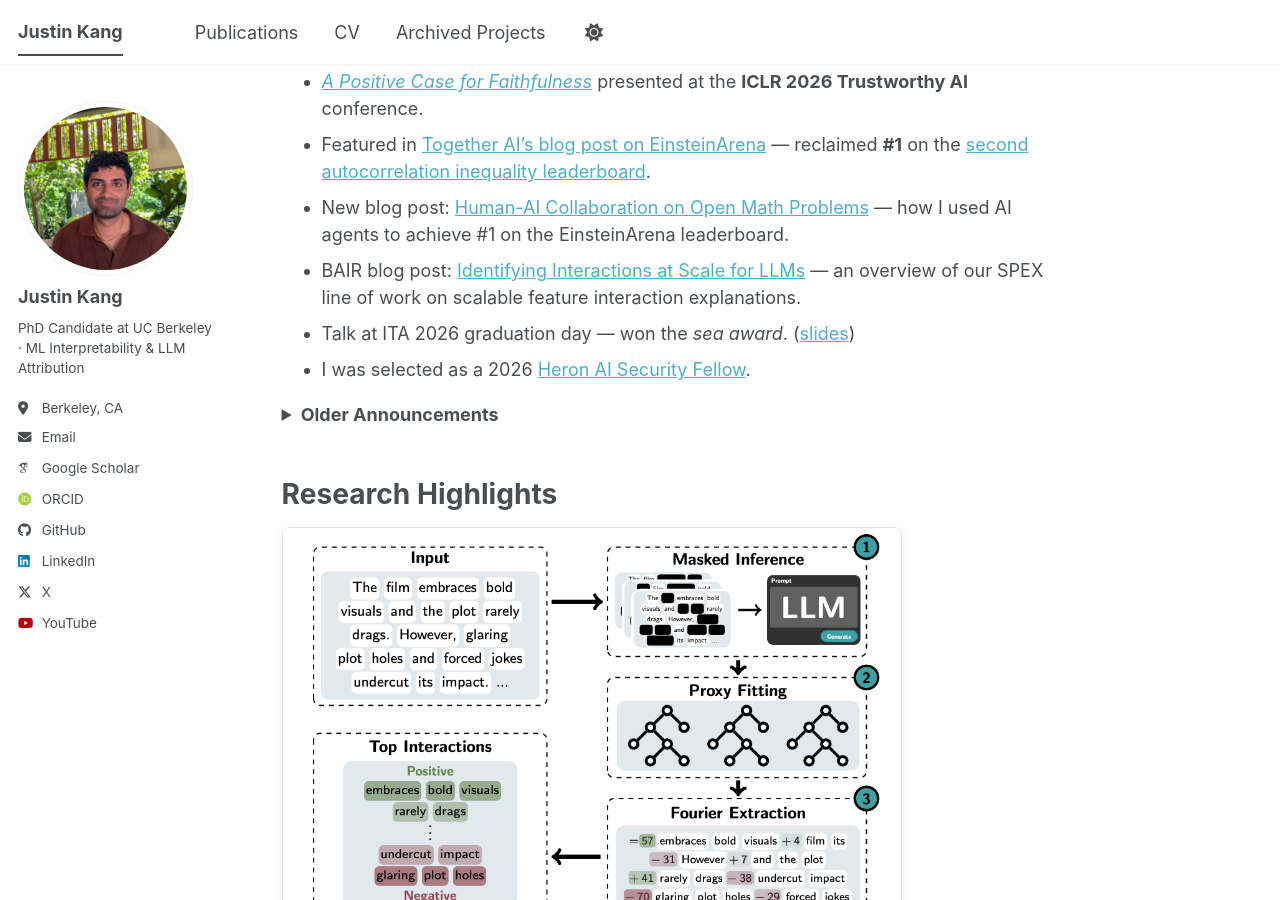
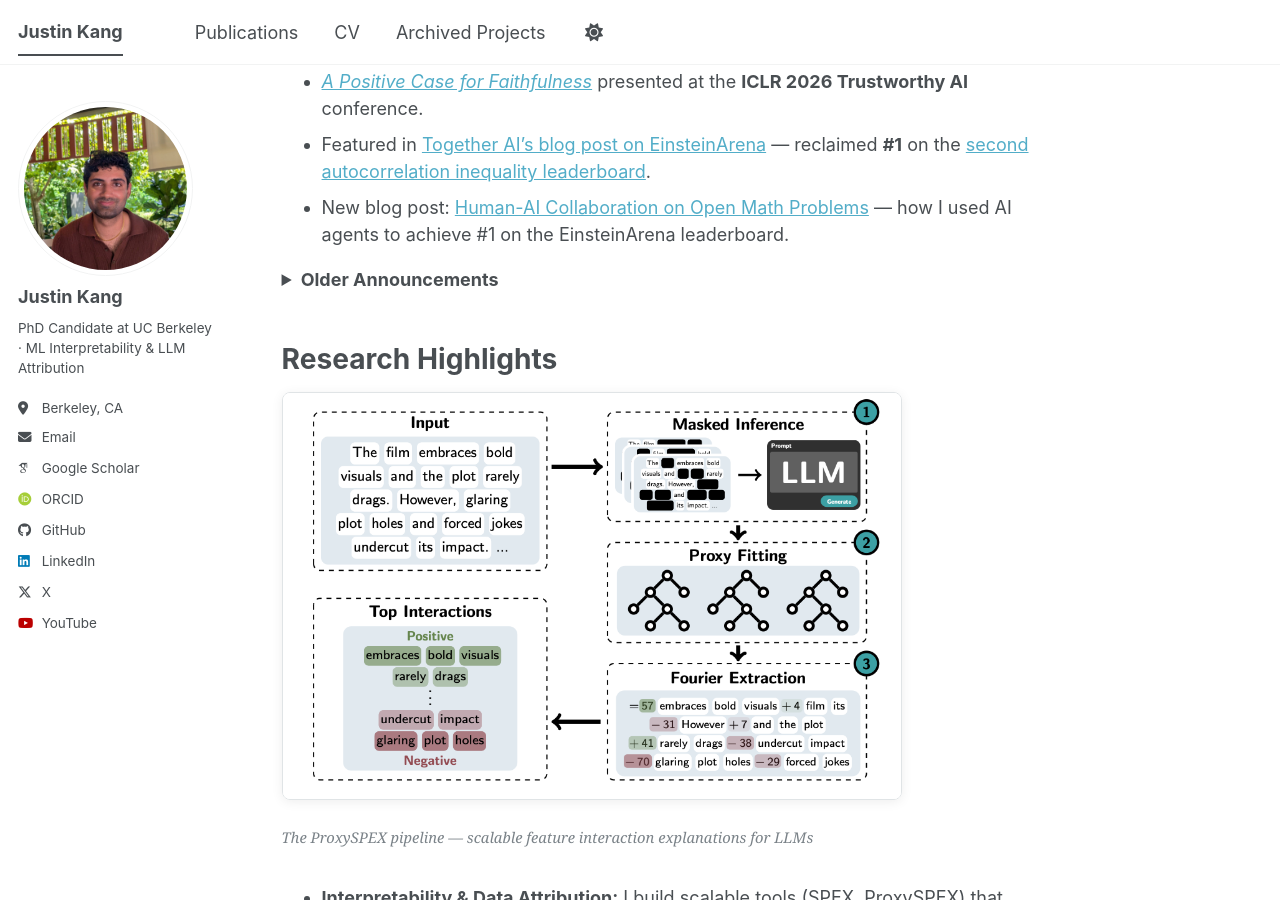
Before and after one commit to justinkang221/justinkang221.github.io, a Jekyll site: the page built from _pages/about.md, in a window 1280 px wide and 900 px high, scrolled down 617 px. Built offline with Jekyll 4.4.1, drawn with Linux system fonts in a browser that asks for light colours; some web fonts are replaced; a script bundle is joined from its source files by our own code; library files that are not in the unit come from our copies.

Commit message:
Archive 3 oldest news items and bold won the sea award in ITA talk

```diff
--- a/_pages/about.md
+++ b/_pages/about.md
@@ -22,13 +22,12 @@ News
 * <a href="https://arxiv.org/abs/2602.02639">*A Positive Case for Faithfulness*</a> presented at the **ICLR 2026 Trustworthy AI** conference.
 * Featured in <a href="https://www.together.ai/blog/einsteinarena">Together AI's blog post on EinsteinArena</a> — reclaimed **#1** on the <a href="https://einsteinarena.com/">second autocorrelation inequality leaderboard</a>.
 * New blog post: <a href="/posts/2026/03/human-ai-collaboration-on-open-math-problems-lessons-from-the-autocorrelation-inequality/">Human-AI Collaboration on Open Math Problems</a> — how I used AI agents to achieve #1 on the EinsteinArena leaderboard.
-* BAIR blog post: <a href="https://bair.berkeley.edu/blog/2026/03/13/spex/">Identifying Interactions at Scale for LLMs</a> — an overview of our SPEX line of work on scalable feature interaction explanations.
-* Talk at ITA 2026 graduation day — won the *sea award*. (<a href="/files/ITA 2026.pdf">slides</a>)
-* I was selected as a 2026 <a href="https://www.heronsec.ai/">Heron AI Security Fellow</a>.
-
 <details>
 <summary><strong>Older Announcements</strong></summary>
 <ul>
+<li>BAIR blog post: <a href="https://bair.berkeley.edu/blog/2026/03/13/spex/">Identifying Interactions at Scale for LLMs</a> — an overview of our SPEX line of work on scalable feature interaction explanations.</li>
+<li>Talk at ITA 2026 graduation day — <strong>won the sea award</strong>. (<a href="/files/ITA 2026.pdf">slides</a>)</li>
+<li>I was selected as a 2026 <a href="https://www.heronsec.ai/">Heron AI Security Fellow</a>.</li>
 <li>Papers <em>ProxySPEX</em> (Spotlight) and <em>SHAP-Zero</em> (Poster) accepted to NeurIPS 2025.</li>
 <li>Prof. Bin Yu presented our work at the Flatiron Institute <a href="https://www.simonsfoundation.org/video/bin-yu-understanding-deep-learning-models-via-interaction-importance/">Understanding Deep Learning Models via Interaction Importance</a>.</li>
 <li><em>SPEX: Scaling Feature Interaction Explanations for LLMs</em> accepted to ICML 2025.</li>
```
